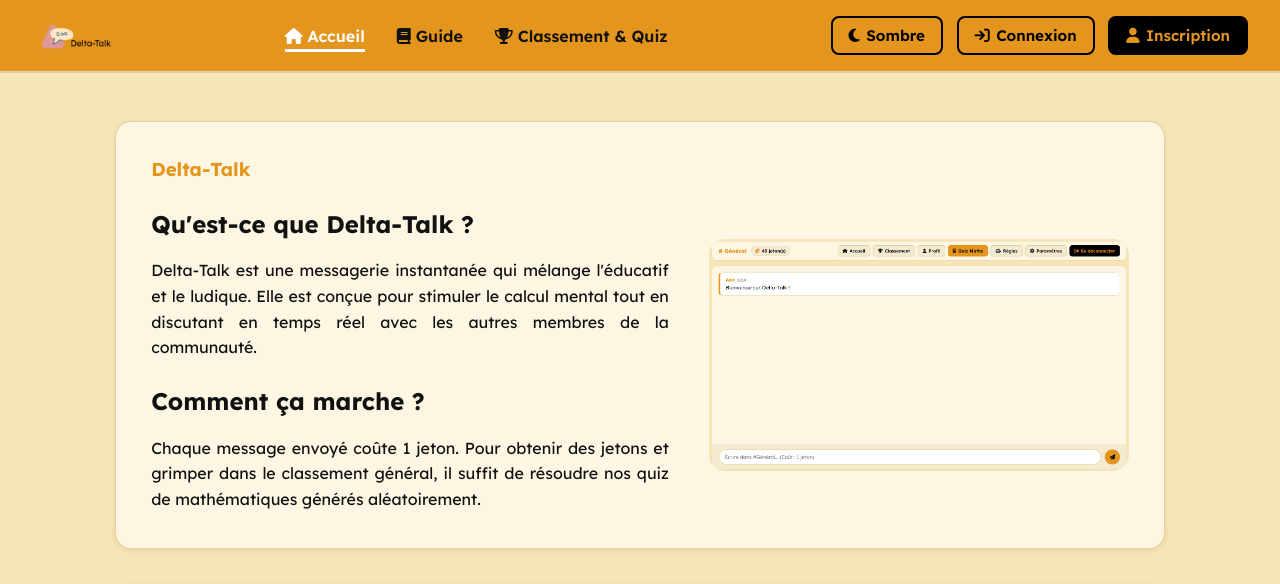
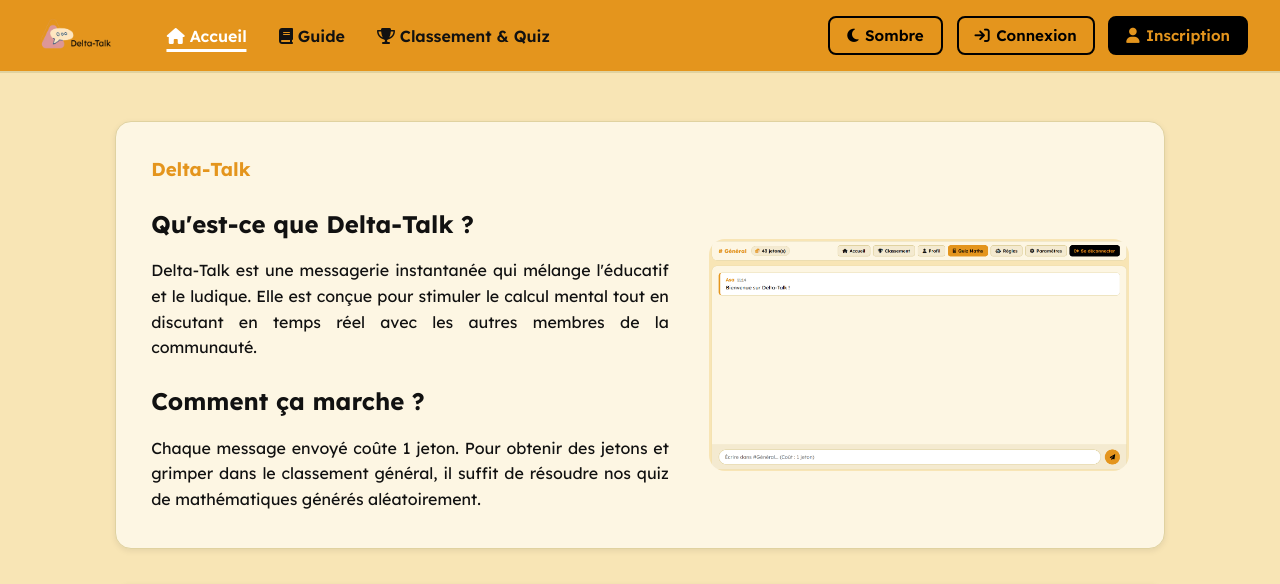
Before and after one commit to Slayziiy/UQAC-1, a plain HTML site: page views/index.html in a window 1280 px wide. Shown: the top 584 px of the page. Drawn offline with nearby package versions, Linux system fonts and the light colour scheme.

Commit message:
Décalage sur le nav en le mod clair et sombre test fix

```diff
--- a/public/css/style.css
+++ b/public/css/style.css
@@ -182,7 +182,10 @@ nav .right button {
     border-color: var(--accent);
     color: var(--text-main);
 }
-
+nav .right .theme-toggle-btn {
+    min-width: 115px;
+    justify-content: center;
+}
 nav .right .login-button:hover,
 nav .right .theme-toggle-btn:hover {
     background-color: #fff;
@@ -204,6 +207,17 @@ nav .right .register-button:hover {
     background-color: #fff;
     color: #000;
     border-color: #000;
+}
+@media screen and (min-width: 901px) {
+    nav {
+        position: relative;
+    }
+
+    nav .middle {
+        position: absolute;
+        left: 28%;
+        transform: translateX(-50%);
+    }
 }
 
 /* ------------ Contenu principal ------------ */
```
